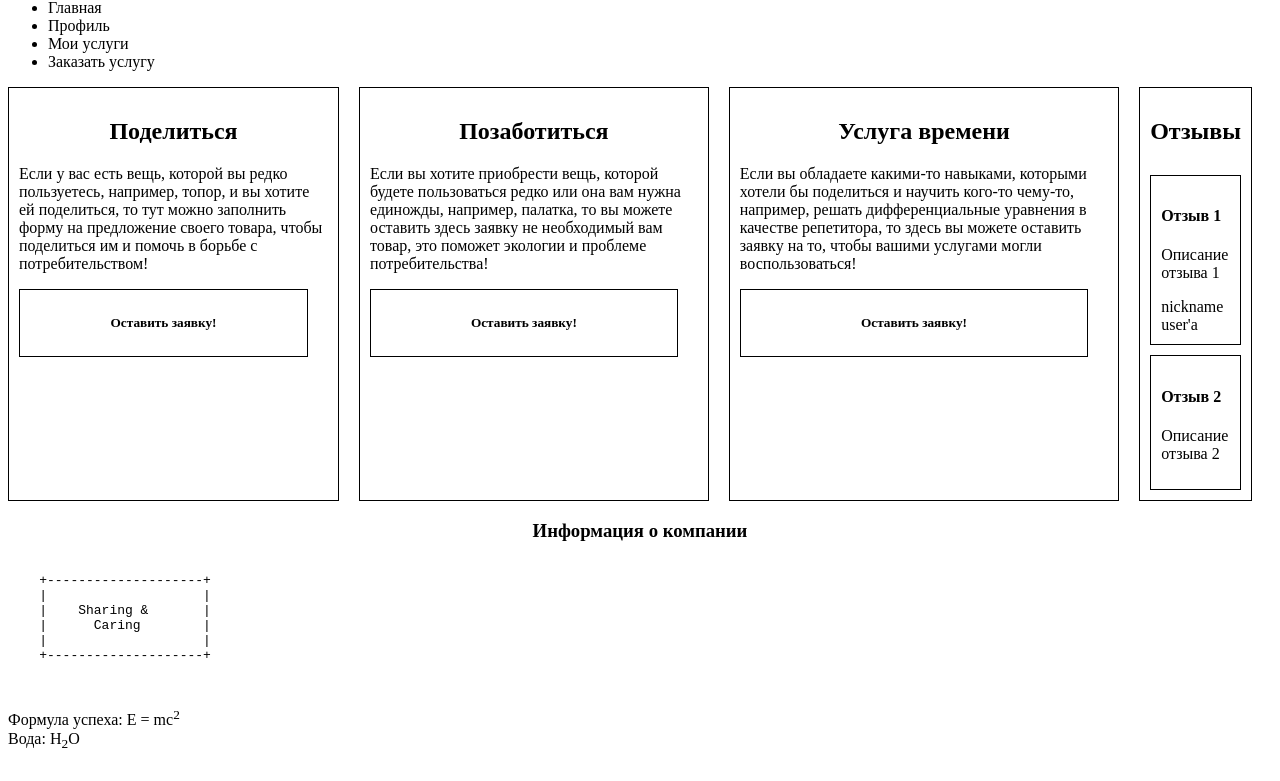
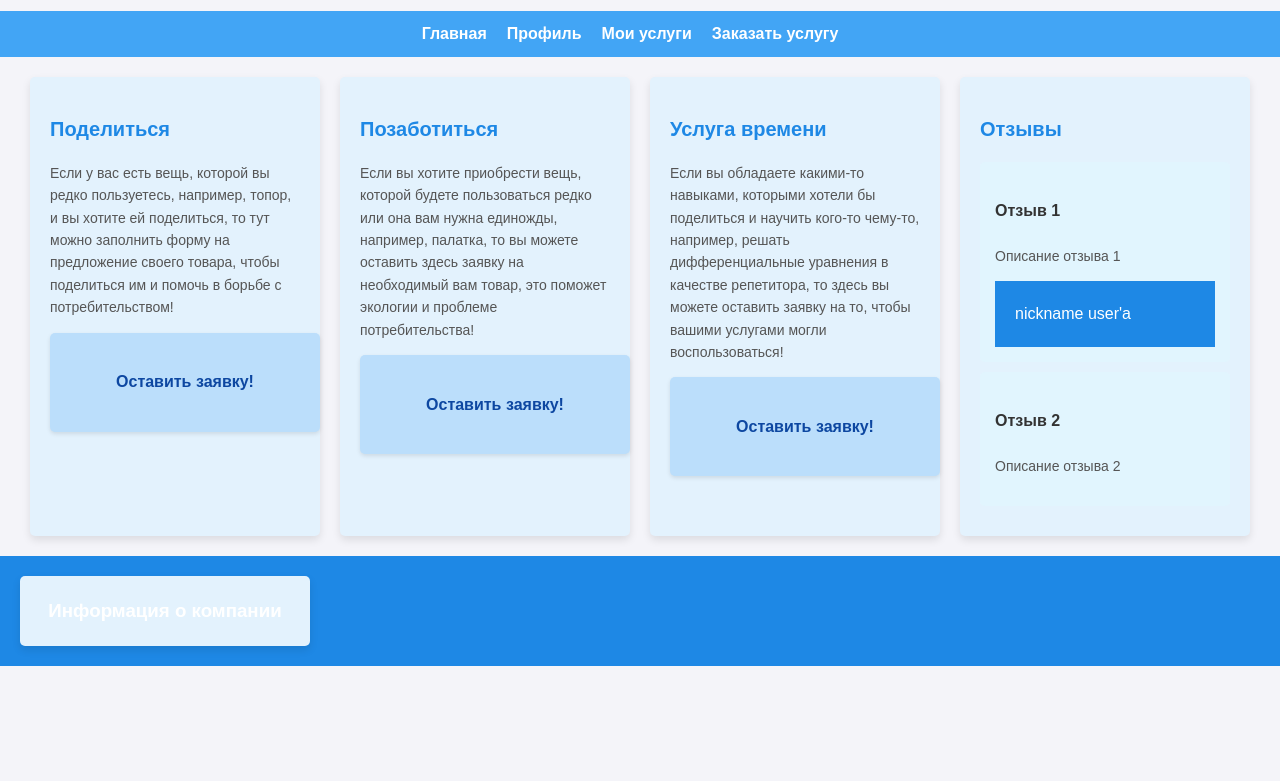
Before and after one commit to mazastya/web, a website: page index.html in a window 1280 px wide. Shown: the part 125-906 px from the top of the page. After the commit the page ends 800 px from the top, so only its background shows below. Drawn offline with Linux system fonts and the light colour scheme.

Commit message:
add style.css

```diff
--- a/index.html
+++ b/index.html
@@ -3,112 +3,61 @@
 <head>
     <meta charset="UTF-8">
     <title>Sharing&Caring</title>
-    <style>
-        .logo {
-            display: flex;
-            align-items: center;
-            justify-content: space-between;
-        }
-
-        .logo img {
-            margin-right: 5px;
-        }
-
-        .logo h1 {
-            text-align: center;
-            flex-grow: 1;
-        }
-
-        .main {
-            display: flex;
-        }
-
-        .main section {
-            margin-right: 20px;
-            padding: 10px;
-            border: 1px solid #000;
-        }
-
-        section h2 {
-            text-align: center;
-        }
-
-        section:last-child {
-            display: flex;
-            flex-direction: column;
-        }
-
-        section h5 {
-            text-align: center;
-            margin: 15px 10px;
-        }
-
-        section:last-child article {
-            margin-top: 10px;
-            border: 1px solid #000;
-            padding: 10px;
-        }
-    </style>
+    <link rel="stylesheet" href="style.css">
 </head>
 <body>
 <header class="header">
     <div class="logo">
-        <img src="img/logo.png" width="140" height="100" alt="">
-        <h1 align="center">Sharing & Caring</h1>
+        <img src="img/logo.png" width="140" height="100" alt="Логотип">
+        <h1>Sharing & Caring</h1>
     </div>
     <nav>
-        <ul>
-            <li>Главная</li>
-            <li>Профиль</li>
-            <li>Мои услуги</li>
-            <li>Заказать услугу</li>
+        <ul class="menu">
+            <li><a href="#">Главная</a></li>
+            <li><a href="#">Профиль</a></li>
+            <li><a href="#">Мои услуги</a></li>
+            <li><a href="#">Заказать услугу</a></li>
         </ul>
     </nav>
 </header>
 
 <main class="main">
-    <section>
+    <section class="share">
         <h2>Поделиться</h2>
         <p>
             Если у вас есть вещь, которой вы редко пользуетесь, например, топор, и вы хотите ей поделиться, то тут можно
             заполнить форму на предложение своего товара, чтобы поделиться им и помочь в борьбе с потребительством!
         </p>
-        <section>
-            <h5>
-                Оставить заявку!
-            </h5>
+        <section class="form-request">
+            <h5>Оставить заявку!</h5>
         </section>
     </section>
 
-    <section>
+    <section class="care">
         <h2>Позаботиться</h2>
         <p>
             Если вы хотите приобрести вещь, которой будете пользоваться редко или она вам нужна единожды, например,
-            палатка, то вы можете оставить здесь заявку не необходимый вам товар, это поможет экологии и проблеме
+            палатка, то вы можете оставить здесь заявку на необходимый вам товар, это поможет экологии и проблеме
             потребительства!
         </p>
-        <section>
-            <h5>
-                Оставить заявку!
-            </h5>
+        <section class="form-request">
+            <h5>Оставить заявку!</h5>
         </section>
     </section>
 
-    <section>
+    <section class="time-service">
         <h2>Услуга времени</h2>
         <p>
             Если вы обладаете какими-то навыками, которыми хотели бы поделиться и научить кого-то чему-то, например,
             решать дифференциальные уравнения в качестве репетитора, то здесь вы можете оставить заявку на то, чтобы
             вашими услугами могли воспользоваться!
         </p>
-        <section>
-            <h5>
-                Оставить заявку!
-            </h5>
+        <section class="form-request">
+            <h5>Оставить заявку!</h5>
         </section>
     </section>
 
-    <section>
+    <section class="reviews">
         <h2>Отзывы</h2>
         <article>
             <h4>Отзыв 1</h4>
@@ -126,36 +75,6 @@
 <footer class="footer">
     <section>
         <h3 align="center">Информация о компании</h3>
-
-        <pre>
-    +--------------------+
-    |                    |
-    |    Sharing &       |
-    |      Caring        |
-    |                    |
-    +--------------------+
-    </pre>
-        <p>
-            Формула успеха: E = mc<sup>2</sup><br>
-            Вода: H<sub>2</sub>O
-        </p>
-
-        <blockquote>
-            Вековой опыт народов и государств и простой, но здравый смысл… свидетельствуют, что только то <em>прочно и
-            устойчиво</em>, только то и жизненно, только то и имеет будущее, что <strong>сделано в согласии с
-            природой</strong>
-        </blockquote>
-
-        <pre>
-    <code>
-    function helloName(name) {
-        console.log("Hello, " + name + "!");
-    }
-
-        helloName("Danya");
-    </code>
-    </pre>
-
     </section>
 </footer>
 </body>
--- /dev/null
+++ b/style.css
@@ -0,0 +1,124 @@
+/* Основной стиль для всей страницы */
+body {
+    font-family: 'Arial', sans-serif;
+    background-color: #f4f4f9;
+    color: #333;
+    margin: 0;
+    padding: 0;
+    line-height: 1.6;
+}
+
+/* Логотип и заголовок */
+.logo {
+    display: flex;
+    align-items: center;
+    justify-content: space-between;
+    padding: 10px;
+    background-color: #1e88e5;
+    color: white;
+}
+
+.logo img {
+    margin-right: 10px;
+}
+
+.logo h1 {
+    font-size: 24px;
+    text-align: center;
+    flex-grow: 1;
+}
+
+/* Меню навигации */
+.menu {
+    list-style: none;
+    display: flex;
+    justify-content: center;
+    background-color: #42a5f5;
+    padding: 10px;
+}
+
+.menu li {
+    margin-right: 20px;
+}
+
+.menu li a {
+    color: white;
+    text-decoration: none;
+    font-weight: bold;
+}
+
+.menu li a:hover {
+    text-decoration: underline;
+}
+
+/* Основные стили для секций */
+.main {
+    display: flex;
+    justify-content: space-around;
+    margin: 20px;
+}
+
+section {
+    background-color: #e3f2fd;
+    padding: 20px;
+    border-radius: 5px;
+    box-shadow: 0 4px 8px rgba(0, 0, 0, 0.1);
+    width: 250px;
+}
+
+section h2 {
+    font-size: 20px;
+    color: #1e88e5;
+}
+
+section p {
+    font-size: 14px;
+    color: #555;
+}
+
+/* Стили для формы заявок */
+.form-request {
+    margin-top: 10px;
+    padding: 10px;
+    background-color: #bbdefb;
+    text-align: center;
+    border-radius: 5px;
+    box-shadow: 0 2px 4px rgba(0, 0, 0, 0.1);
+}
+
+.form-request h5 {
+    color: #0d47a1;
+    font-size: 16px;
+}
+
+/* Стили для отзывов */
+.reviews article {
+    background-color: #e1f5fe;
+    padding: 15px;
+    border-radius: 5px;
+    margin-bottom: 10px;
+}
+
+/* Стили для футера */
+footer {
+    background-color: #1e88e5;
+    color: white;
+    padding: 20px;
+}
+
+footer h3 {
+    margin: 0;
+}
+
+footer p, footer blockquote, footer pre {
+    color: white;
+}
+
+/* Блок цитаты */
+blockquote {
+    font-style: italic;
+    margin: 20px;
+    padding: 10px;
+    background-color: rgba(255, 255, 255, 0.1);
+    border-left: 4px solid white;
+}
```
